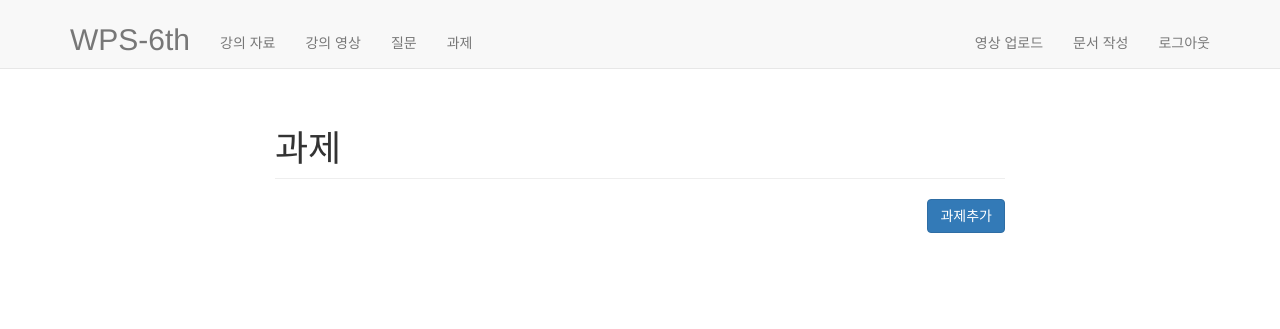
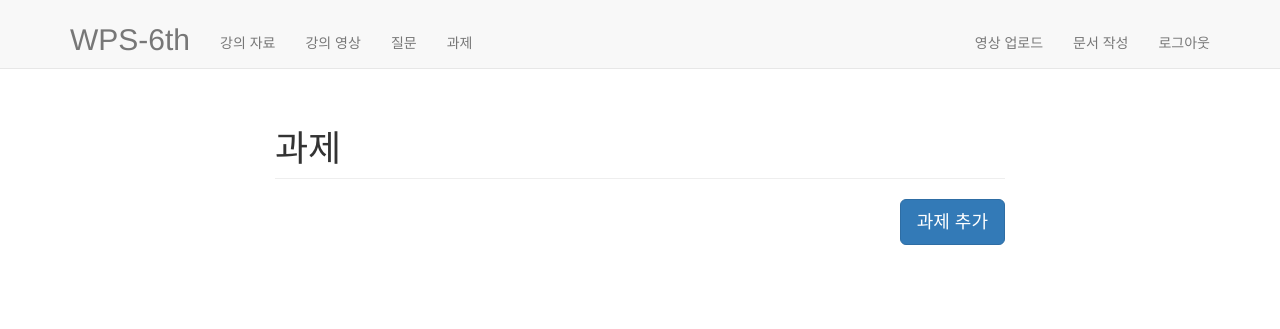
Before and after one commit to bookpark/Hackathon-Klass, a Django app: template klass/templates/assignment/assignment_list.html in a window 1280 px wide. Shown: the top 329 px of the page. Run offline with Django 3.2, Linux system fonts and the light colour scheme; the template is opened without the code that fills it, so the values that code supplies are empty; the visitor is signed in with stand-in values (Sample User, id 1); parts of the project's set-up code (start-up, migrations or seed data) failed here and were passed over; some libraries are stand-ins or nearby versions.

Commit message:
assignment 수정

```diff
--- a/klass/templates/assignment/assignment_detail.html
+++ b/klass/templates/assignment/assignment_detail.html
@@ -3,7 +3,7 @@
 {% block content %}
     <form action="{% url 'assignment:assignment_delete' pk=asm.pk %}" method="POST">
     {% csrf_token %}
-    <button class="btn btn-primary pull-right">과제 삭제</button>
+    <button class="btn btn-danger pull-right">과제 삭제</button>
     </form>
     <a class="btn btn-primary pull-right" href="{% url 'assignment:submit_assignment_add' pk=asm.pk %}">과제 제출</a>
     {% if asm.link %}
--- a/klass/templates/assignment/assignment_list.html
+++ b/klass/templates/assignment/assignment_list.html
@@ -2,10 +2,14 @@
 {% block title %}과제{% endblock %}
 
 {% block content %}
-    <a class="btn btn-primary pull-right" href="{% url 'assignment:assignment_add' %}">과제추가</a>
-    {% for asm in asm_lists %}
-        <div>
-            <a href="{% url 'assignment:assignment_detail' pk=asm.pk %}">{{ asm }}</a>
-        </div>
-    {% endfor %}
+    <div style="height: 50px;">
+        <a class="btn btn-primary btn-lg pull-right" href="{% url 'assignment:assignment_add' %}">과제 추가</a>
+    </div>
+    <ul class="list-group">
+        {% for asm in asm_lists %}
+            <li class="list-group-item">
+                <a href="{% url 'assignment:assignment_detail' pk=asm.pk %}">{{ asm }}</a>
+            </li>
+        {% endfor %}
+    </ul>
 {% endblock %}
```
